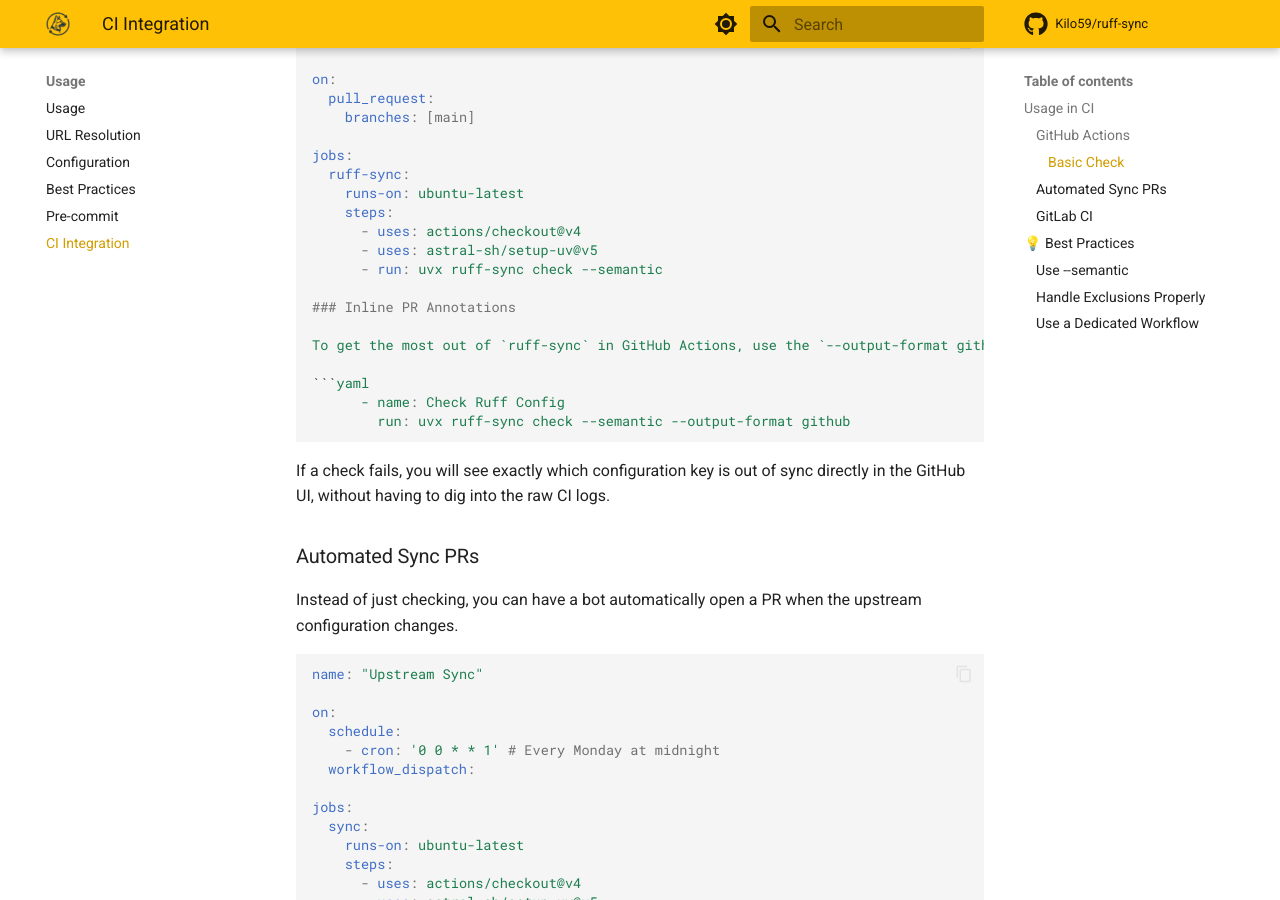
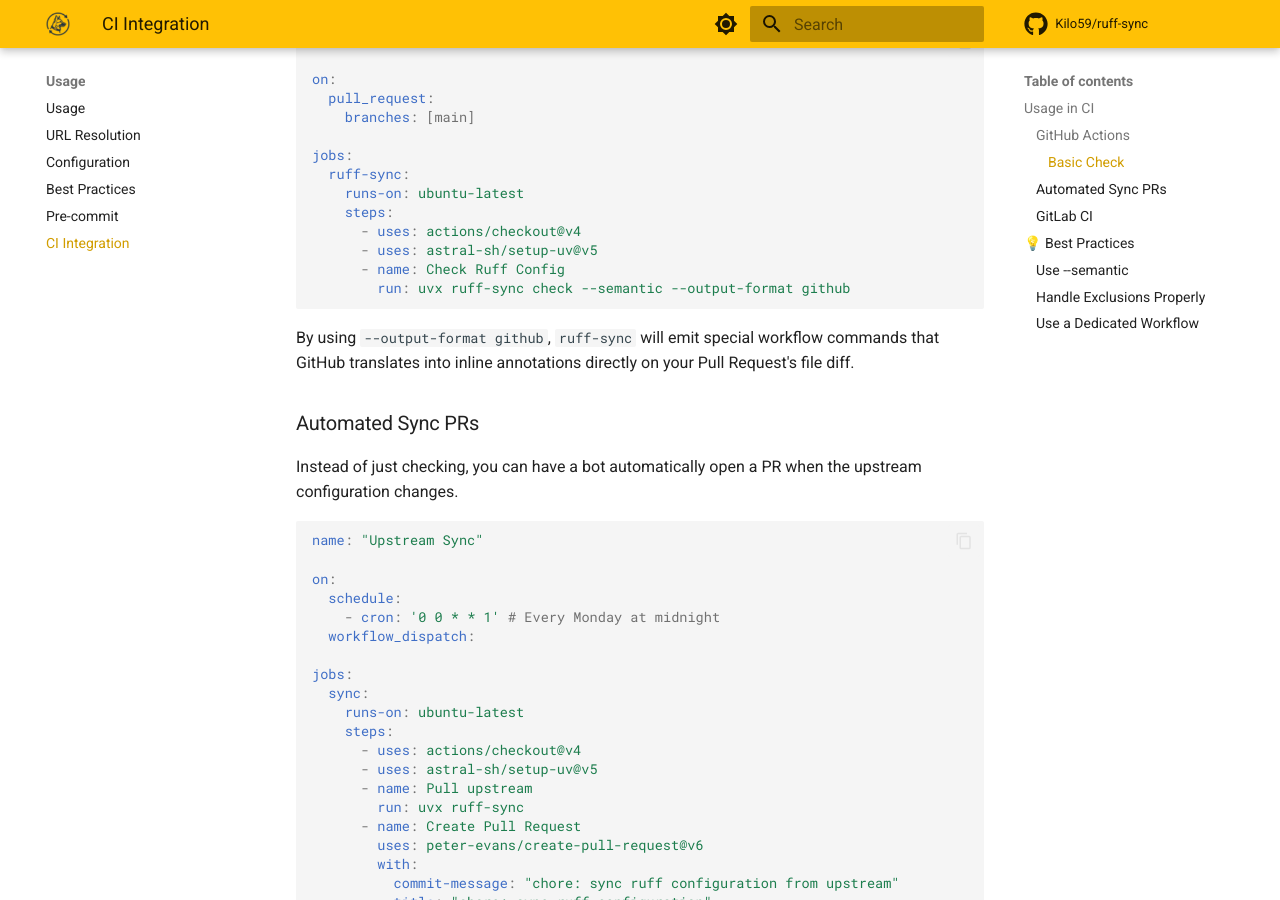
Before and after one commit to Kilo59/ruff-sync, an MkDocs documentation site: the page built from docs/ci-integration.md, in a window 1280 px wide and 900 px high, scrolled down 601 px. Built offline with MkDocs 1.6.1 and Material for MkDocs 9.7.7, drawn with Linux system fonts in a browser that asks for light colours; comment, search, counter and statistics services are not loaded.

Commit message:
always use github format for github commands

````diff
--- a/docs/ci-integration.md
+++ b/docs/ci-integration.md
@@ -25,18 +25,11 @@ jobs:
     steps:
       - uses: actions/checkout@v4
       - uses: astral-sh/setup-uv@v5
-      - run: uvx ruff-sync check --semantic
-
-### Inline PR Annotations
-
-To get the most out of `ruff-sync` in GitHub Actions, use the `--output-format github` flag. This will cause `ruff-sync` to emit special workflow commands that GitHub translates into inline annotations directly on your Pull Request's file diff.
-
-```yaml
       - name: Check Ruff Config
         run: uvx ruff-sync check --semantic --output-format github
 ```
 
-If a check fails, you will see exactly which configuration key is out of sync directly in the GitHub UI, without having to dig into the raw CI logs.
+By using `--output-format github`, `ruff-sync` will emit special workflow commands that GitHub translates into inline annotations directly on your Pull Request's file diff.
 
 ### Automated Sync PRs
 
````
Also changed, not shown: .agents/skills/ruff-sync-usage/references/ci-integration.md (+1 -1 lines), README.md (+1 -1 lines).
